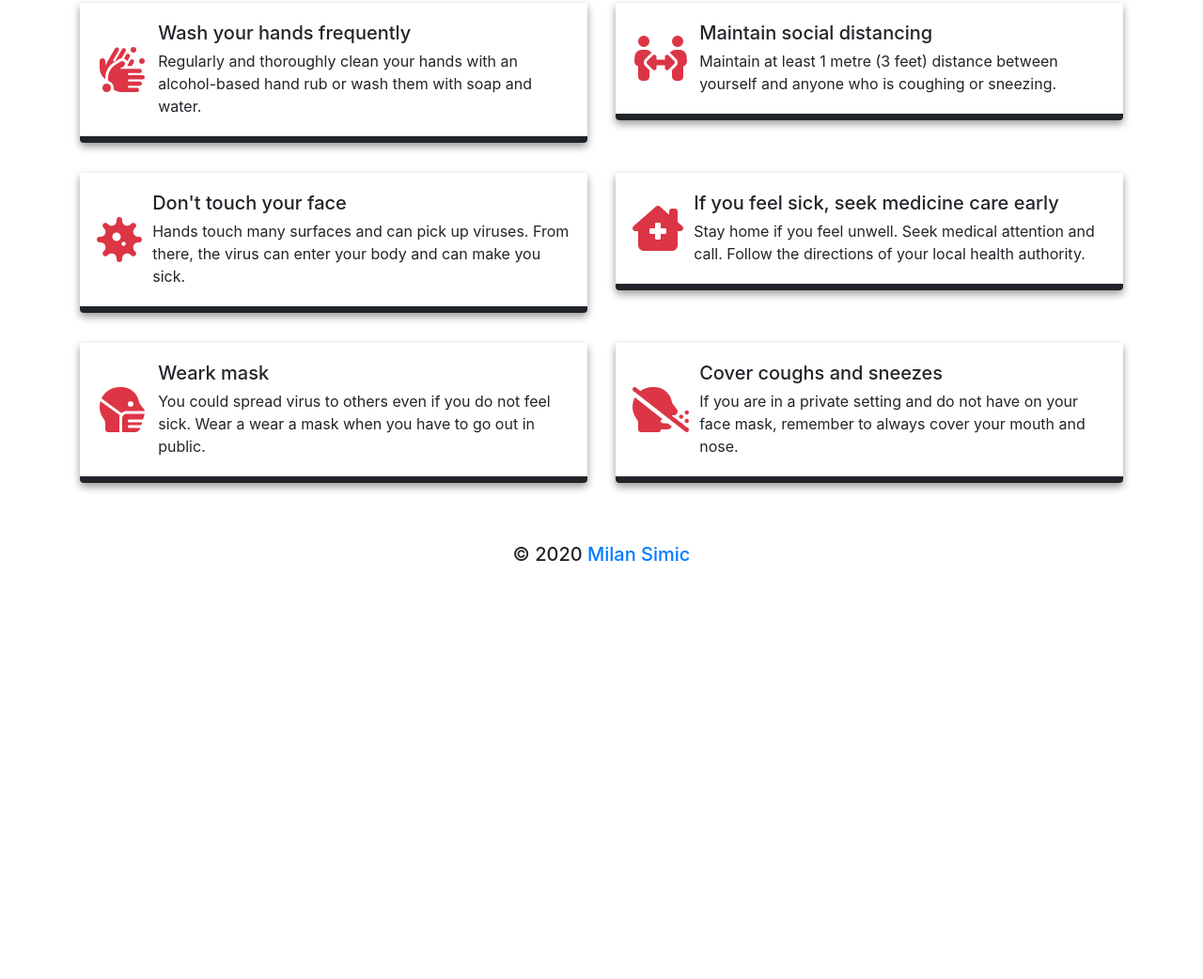
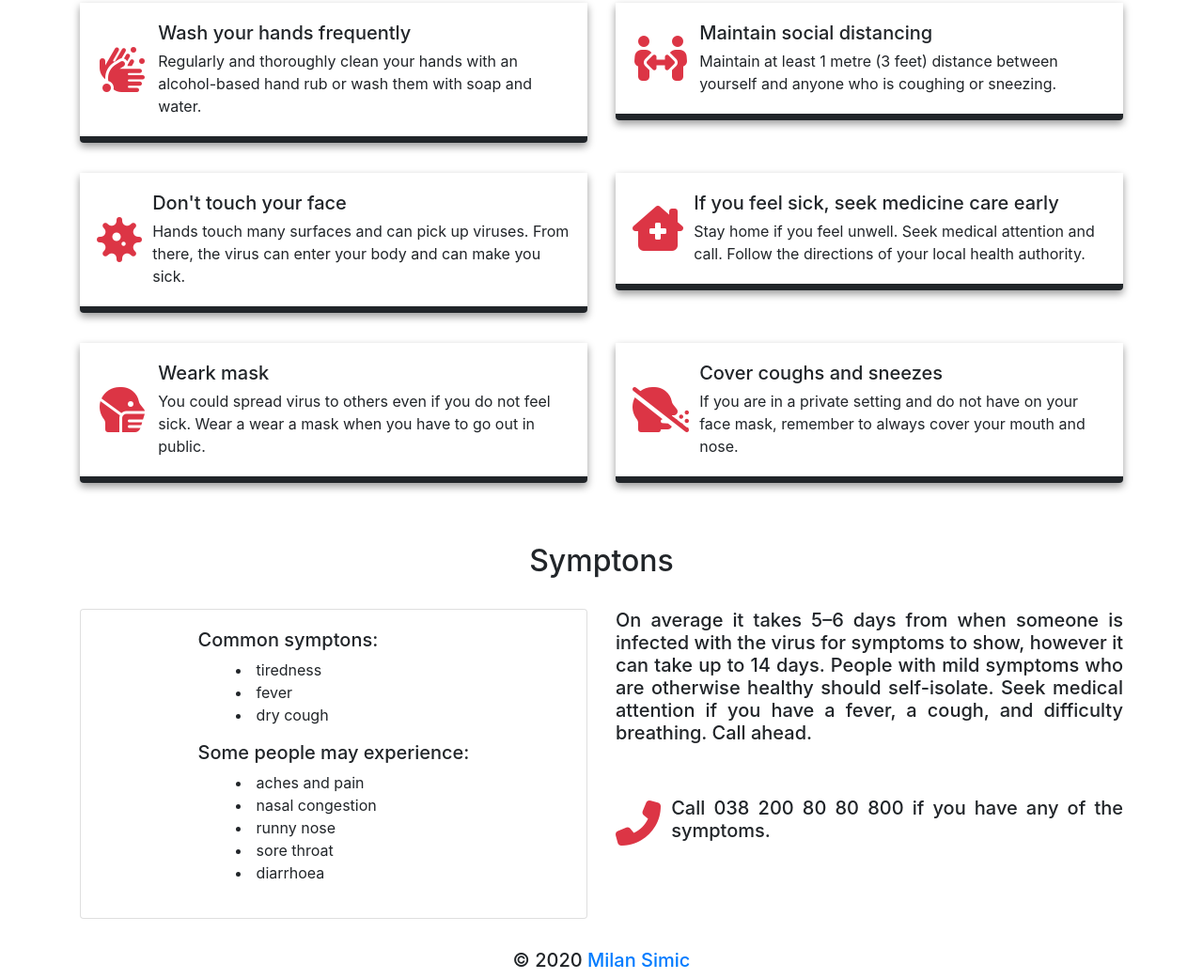
Before and after one commit to 21simic/CovidTracker, a plain HTML site: page index.html in a window 1280 px wide. Shown: the part 914-1956 px from the top of the page at 94% size. Before the commit the page ends 1524 px from the top, so only its background shows below. Drawn offline with nearby package versions, Linux system fonts and the light colour scheme; no server answers.

Commit message:
Adding symptons

```diff
--- a/index.html
+++ b/index.html
@@ -186,6 +186,53 @@
 		</section>
 	</div>
 
+	<!-- SYMPTONS -->
+	<div class="container">
+		<section class="safety">
+			<h2 class="text-center">Symptons</h2>
+
+			<div class="row">
+				<div class="col-md">
+					<div class="card">
+						<div class="card-body" style="margin: 0 auto;">
+							<h5>Common symptons:</h5>
+							<ul style="list-style-position: inside;">
+								<li>tiredness</li>
+								<li>fever</li>
+								<li>dry cough</li>
+							</ul>
+
+							<h5>Some people may experience:</h5>
+							<ul style="list-style-position: inside;">
+								<li>aches and pain</li>
+								<li>nasal congestion</li>
+								<li>runny nose</li>
+								<li>sore throat</li>
+								<li>diarrhoea</li>
+							</ul>
+						</div>
+					</div>
+				</div>
+
+				<div id="mobile-margin" class="col-md">
+					<!-- <div class="card">
+						<div class="card-body"> -->
+							<h5 class="text-justify">On average it takes 5–6 days from when someone is infected with the virus for symptoms to show, however it can take up to 14 days.
+							People with mild symptoms who are otherwise healthy should self-isolate. Seek medical attention if you have a fever, a cough, and difficulty breathing. Call ahead.</h5>
+
+							<div class="stay-safe">
+								<i class="fas fa-phone-alt"></i>
+								<div class="left-margin chart-container">
+									<h5 class="text-justify">Call 038 200 80 80 800 if you have any of the symptoms.</h5>
+								</div>
+							</div>
+						<!-- </div>
+					</div> -->
+				</div>
+			</div>
+		</section>
+	</div>
+
 	<!-- FOOTER -->
 	<footer class="main-footer">
 		<div class="container">
--- a/styles/style.css
+++ b/styles/style.css
@@ -135,4 +135,8 @@ a:hover {
 	.main-section .kartica {
 		margin-bottom: 1.5rem;
 	}
+
+	#mobile-margin {
+		margin-top: 1.5rem;
+	}
 }
```
